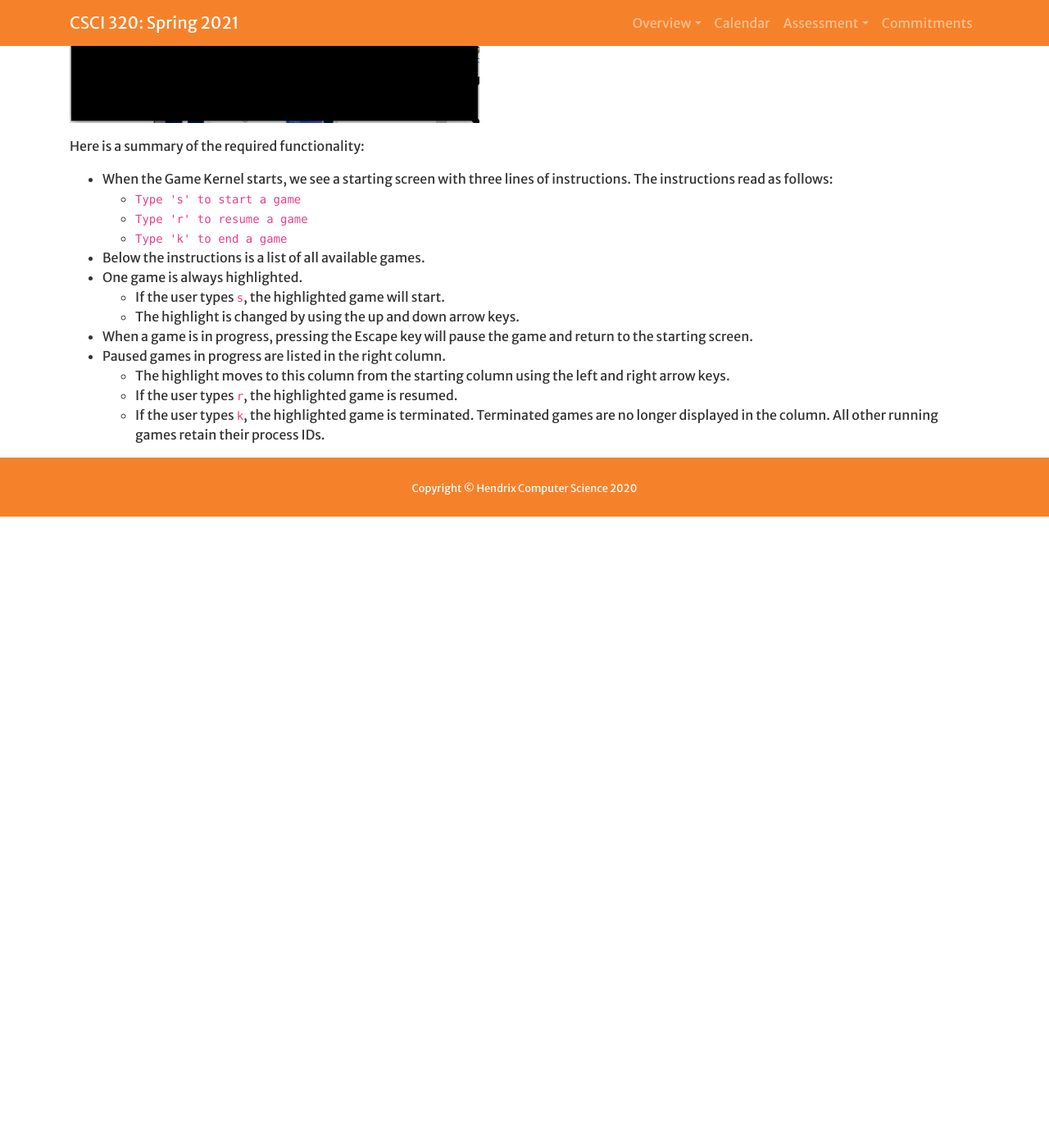
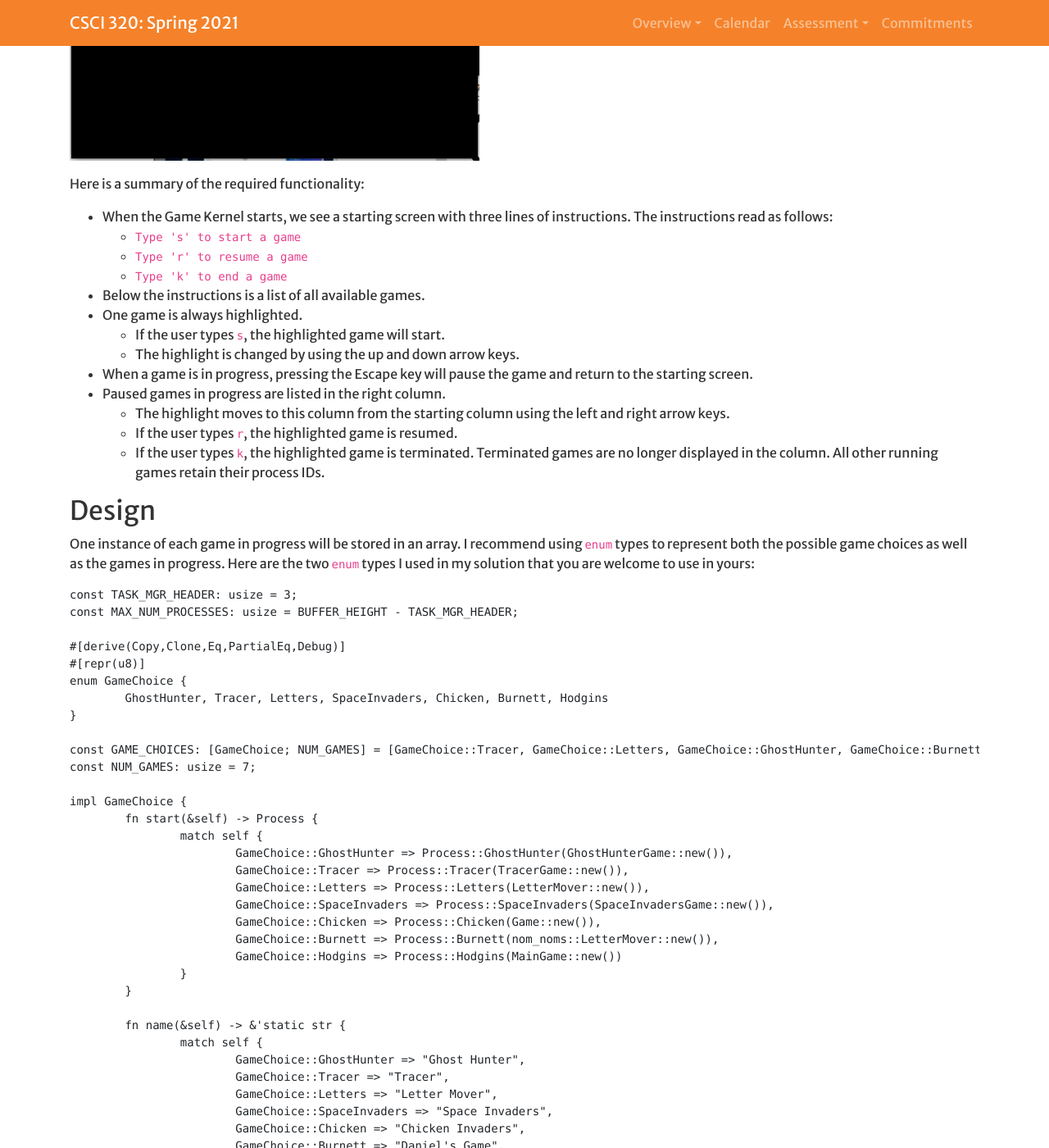
Before and after one commit to Hendrix-CS/csci320, a Jekyll site: the page built from projects/game_kernel.md, in a window 1280 px wide and 1400 px high, scrolled down 487 px. Shown: the whole window at 82% size. Built offline with Jekyll 4.4.1, drawn with Linux system fonts in a browser that asks for light colours; a script that is not in the unit is left out; our own code applies the rules of GitHub Pages for plain Markdown files; before the commit the page ends 1117 px from its top, so only the background shows below that; some of the changed text lies outside the part shown.

Commit message:
more updates.

```diff
--- a/projects/game_kernel.md
+++ b/projects/game_kernel.md
@@ -35,3 +37,98 @@
   * If the user types `k`, the highlighted game is terminated. Terminated games
     are no longer displayed in the column. All other running games retain
 	their process IDs.
+
+## Design
+
+One instance of each game in progress will be stored in an array. I recommend
+using `enum` types to represent both the possible game choices as well as
+the games in progress. Here are the two `enum` types I used in my solution
+that you are welcome to use in yours:
+
+	const TASK_MGR_HEADER: usize = 3;
+	const MAX_NUM_PROCESSES: usize = BUFFER_HEIGHT - TASK_MGR_HEADER;
+
+	#[derive(Copy,Clone,Eq,PartialEq,Debug)]
+	#[repr(u8)]
+	enum GameChoice {
+		GhostHunter, Tracer, Letters, SpaceInvaders, Chicken, Burnett, Hodgins
+	}
+
+	const GAME_CHOICES: [GameChoice; NUM_GAMES] = [GameChoice::Tracer, GameChoice::Letters, GameChoice::GhostHunter, GameChoice::Burnett, GameChoice::Chicken, GameChoice::Hodgins, GameChoice::SpaceInvaders];
+	const NUM_GAMES: usize = 7;
+
+	impl GameChoice {
+		fn start(&self) -> Process {
+			match self {
+				GameChoice::GhostHunter => Process::GhostHunter(GhostHunterGame::new()),
+				GameChoice::Tracer => Process::Tracer(TracerGame::new()),
+				GameChoice::Letters => Process::Letters(LetterMover::new()),
+				GameChoice::SpaceInvaders => Process::SpaceInvaders(SpaceInvadersGame::new()),
+				GameChoice::Chicken => Process::Chicken(Game::new()),
+				GameChoice::Burnett => Process::Burnett(nom_noms::LetterMover::new()),
+				GameChoice::Hodgins => Process::Hodgins(MainGame::new())
+			}
+		}
+
+		fn name(&self) -> &'static str {
+			match self {
+				GameChoice::GhostHunter => "Ghost Hunter",
+				GameChoice::Tracer => "Tracer",
+				GameChoice::Letters => "Letter Mover",
+				GameChoice::SpaceInvaders => "Space Invaders",
+				GameChoice::Chicken => "Chicken Invaders",
+				GameChoice::Burnett => "Daniel's Game",
+				GameChoice::Hodgins => "Snake"
+			}
+		}
+	}
+
+	#[derive(Copy,Clone,Debug,Eq,PartialEq)]
+	enum Process {
+		GhostHunter(ghost_hunter::MainGame),
+		Tracer(TracerGame),
+		Letters(LetterMover),
+		SpaceInvaders(SpaceInvadersGame),
+		Chicken(Game),
+		Burnett(nom_noms::LetterMover),
+		Hodgins(baremetal_snake::MainGame)
+	}
+
+	impl Process {
+		fn tick(&mut self) {
+			match self {
+				Process::GhostHunter(game) => ghost_hunter::tick(game),
+				Process::Tracer(game) => game.tick(),
+				Process::Letters(game) => game.tick(),
+				Process::SpaceInvaders(game) => baremetal_game::tick(game),
+				Process::Chicken(game) => game.tick(),
+				Process::Burnett(game) => game.tick(),
+				Process::Hodgins(game) => baremetal_snake::tick(game)
+			}
+		}
+
+		fn key(&mut self, key: DecodedKey) {
+			match self {
+				Process::GhostHunter(game) => game.key(key),
+				Process::Tracer(game) => game.key(key),
+				Process::Letters(game) => game.key(key),
+				Process::SpaceInvaders(game) => game.key(key),
+				Process::Chicken(game) => game.key(key),
+				Process::Burnett(game) => game.key(key),
+				Process::Hodgins(game) => game.key(key)
+			}
+		}
+	}
+
+## Submissions
+* Create a **private** GitHub repository for your webserver program.
+* Paste the repository URL into your Teams channel.
+
+## Assessment
+* **Complete**: Meets all requirements given above.
+* **Partial**: Sincere attempt to meet requirements, but incomplete in some way.
+
+## Acknowledgement
+
+This assignment was adapted from [materials](https://os.phil-opp.com/) developed by
+[Philipp Oppermann](https://github.com/phil-opp).
```
Also changed, not shown: other parts of projects/game_kernel.md (+2 -0 lines).
